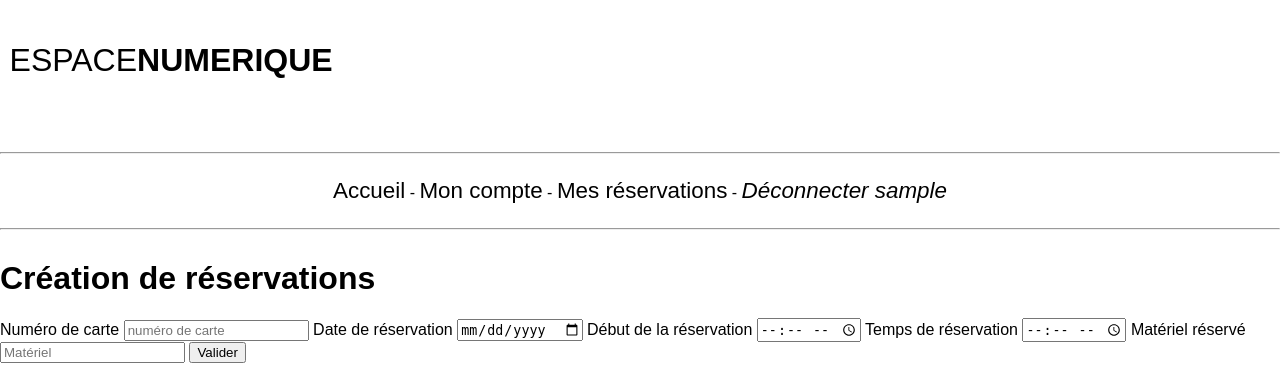
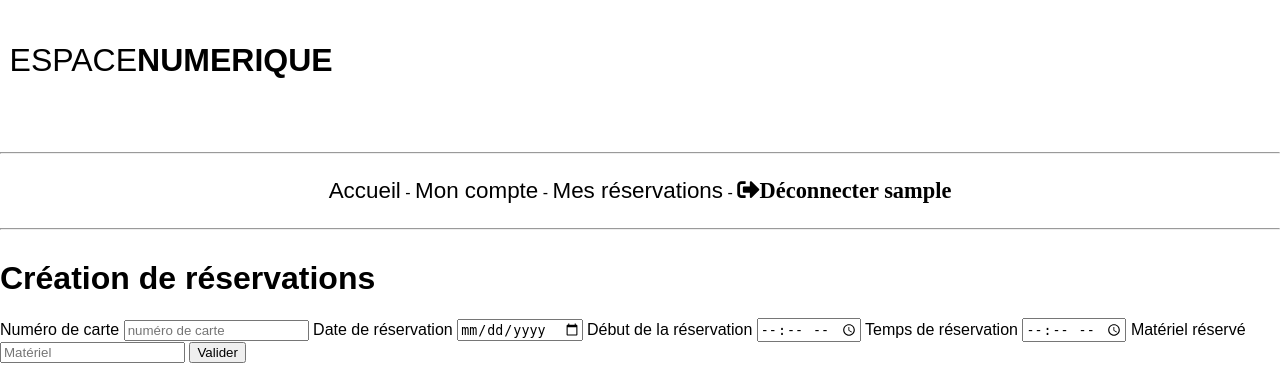
Before and after one commit to Faarged/voyelles, a PHP site: page /reservations.php in a window 1280 px wide. Shown: the top 371 px of the page. Run offline with PHP 8.4, Linux system fonts and the light colour scheme; the visitor is signed in with stand-in values (Sample User, id 1).

Commit message:
lien font awesome manquant

```diff
--- a/reservations.php
+++ b/reservations.php
@@ -42,6 +42,7 @@ if ($_SESSION['statut'] == 'adherent')
     <head>
       <meta charset="utf-8">
       <title>Réservations</title>
+      <link rel="stylesheet" href="css/fontawesome-5.9.0/css/all.min.css">
       <link rel="stylesheet" href="css/main.css">
     </head>
     <body>
```
